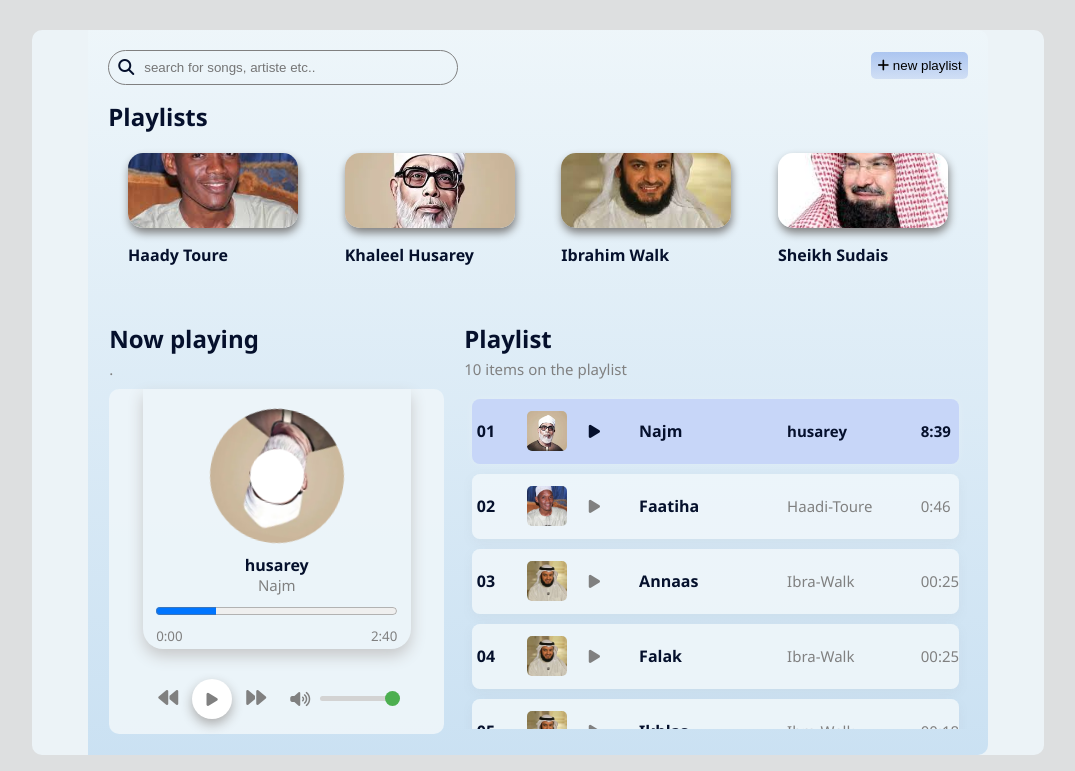
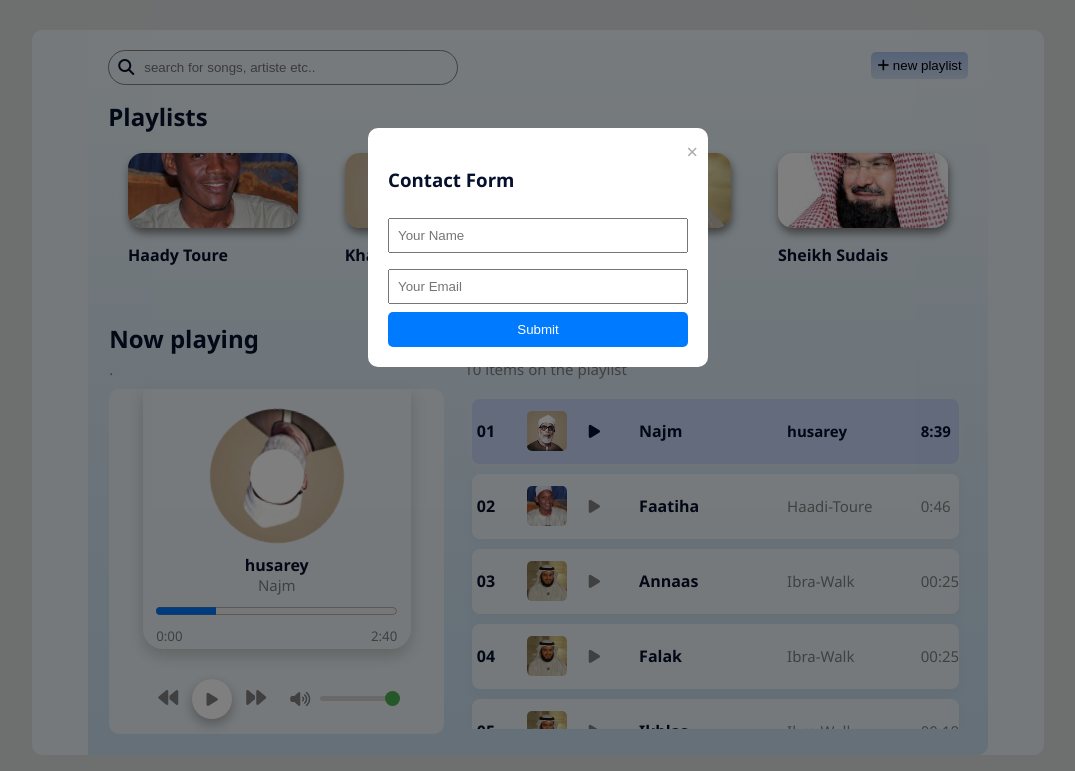
Before and after one commit to Proc3ssa/musicApp, a website with bundled scripts: page index.html in a window 1280 px wide. Both pictures are taken after a click on the button "new playlist". Shown: the whole page, without its empty margins (102-1177 px from the left). Built offline with nearby package versions, Linux system fonts and the light colour scheme.

Commit message:
feat: add modal for new songs

```diff
--- a/index.html
+++ b/index.html
@@ -17,6 +17,17 @@
 
 
 <section>
+    <div id="modal" class="modal">
+        <div class="modal-content">
+          <span class="close" id="closeModalBtn">&times;</span>
+          <form class="modal-form">
+            <h3>Contact Form</h3>
+            <input type="text" placeholder="Your Name" required />
+            <input type="email" placeholder="Your Email" required />
+            <button type="submit">Submit</button>
+          </form>
+        </div>
+      </div>
     <!-- <h1 align="center">FaisalPlay</h1> -->
     <header>
         <div class="search ">
@@ -26,7 +37,7 @@
 
         <div class="settings">
 
-           <button class="new-playlist"><i class="fa fa-plus"></i> new playlist
+           <button id="openModalBtn"><i class="fa fa-plus"></i> new playlist
             </button>
 
         </div>
@@ -150,5 +161,6 @@
 
 <script type="module" src="./scripts/main.js"></script>
 
+
 </body>
 </html>
--- a/scripts/main.js
+++ b/scripts/main.js
@@ -187,6 +187,30 @@ document.addEventListener("DOMContentLoaded", () => {
     // Otherwise, the first track is loaded, and the user needs to click play.
 });
 
+const modal = document.getElementById("modal");
+const openBtn = document.getElementById("openModalBtn");
+const closeBtn = document.getElementById("closeModalBtn");
+
+console.log("Open modal button element:", openBtn); // Add this line
+
+if (openBtn && modal && closeBtn) { // Add checks to ensure elements exist
+    openBtn.addEventListener('click', () => {
+        console.log("Open modal button clicked"); // This line should already be there
+        modal.style.display = "block";
+    });
+
+    closeBtn.addEventListener('click', () => modal.style.display = "none");
+
+    window.onclick = (e) => {
+        if (e.target === modal) {
+            modal.style.display = "none";
+        }
+    };
+} else {
+    console.error("Modal elements not found. Check IDs in index.html and modal.html");
+}
+
+
 // This block allows Jest (a Node.js environment) to import these functions using require()
 // Export functions you intend to unit test from main.js
 if (typeof module !== 'undefined' && module.exports) {
--- a/style/style.css
+++ b/style/style.css
@@ -10,6 +10,56 @@ body{
     color: var(--text-color);
     font-family: 'Segoe UI', Tahoma, Geneva, Verdana, sans-serif;
 }
+ /* Modal Background */
+ .modal {
+   display: none;
+   position: fixed;
+   z-index: 1;
+   left: 0; top: 0;
+   width: 100%; height: 100%;
+   background-color: rgba(0, 0, 0, 0.5);
+ }
+
+ /* Modal Content */
+ .modal-content {
+   background-color: #fff;
+   margin: 10% auto;
+   padding: 20px;
+   border-radius: 10px;
+   width: 300px;
+   position: relative;
+ }
+
+ .close {
+   color: #aaa;
+   position: absolute;
+   right: 10px;
+   top: 10px;
+   font-size: 20px;
+   cursor: pointer;
+ }
+
+ .modal-form input[type="text"],
+ .modal-form input[type="email"] {
+   width: 100%;
+   padding: 8px;
+   margin: 8px 0;
+   box-sizing: border-box;
+ }
+
+ .modal-form button[type="submit"] {
+   background-color: #007BFF;
+   color: white;
+   border: none;
+   padding: 10px;
+   width: 100%;
+   cursor: pointer;
+   border-radius: 5px;
+ }
+
+ .modal-form button[type="submit"]:hover {
+   background-color: #0056b3;
+ }
 main{
     background-color: var(--acsent-color);
     width: 80%;
@@ -389,6 +439,7 @@ button.play:hover{
    cursor: pointer;
  }
 
+
  .volume-slider::-moz-range-thumb {
    width: 15px;
    height: 15px;
```
